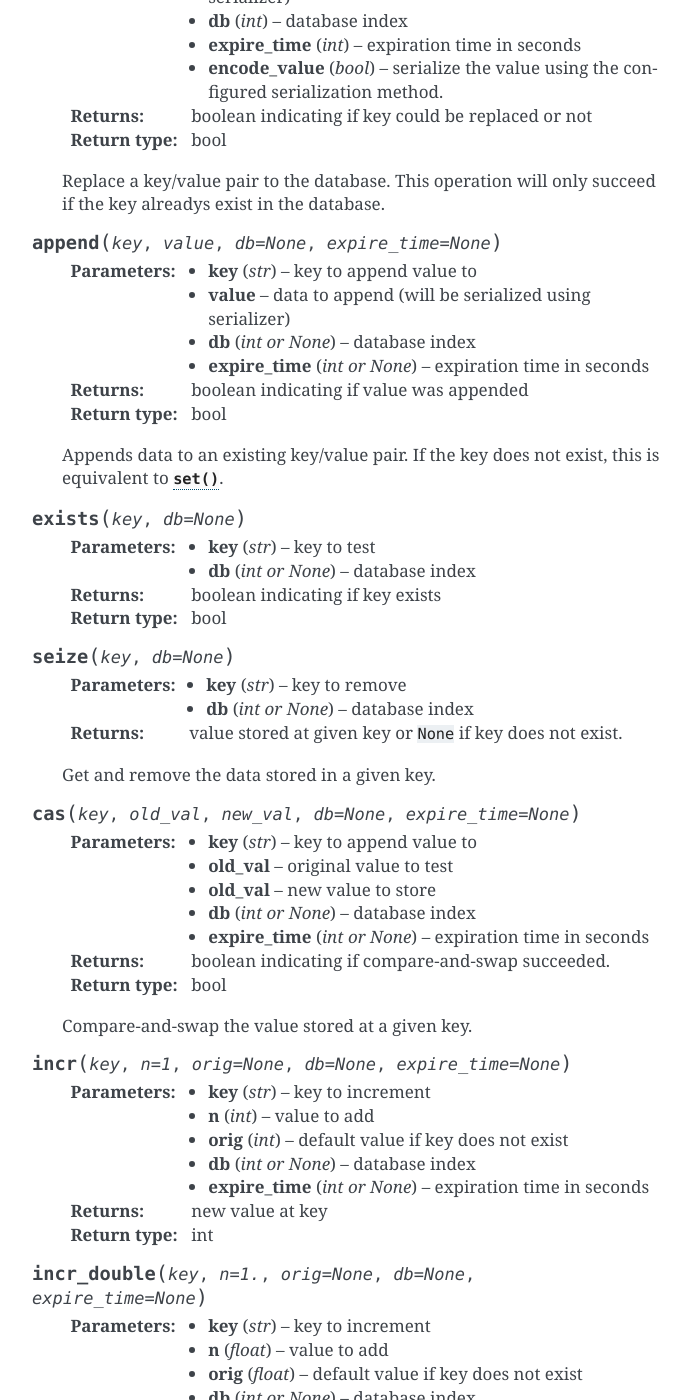
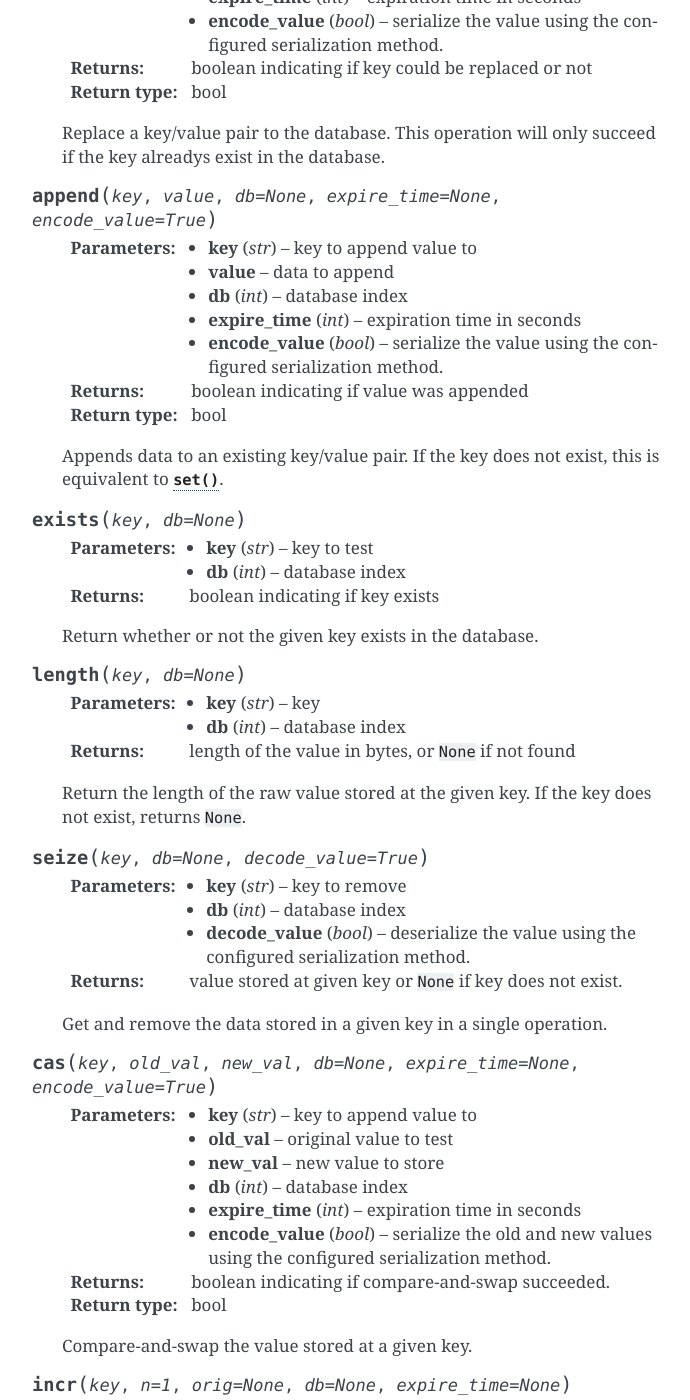
Before and after one commit to coleifer/kt, a Sphinx documentation site: the page built from docs/api.rst, in a window 1280 px wide and 1400 px high, scrolled down 6219 px. Shown: the whole window, without its empty margins (418-1108 px from the left). Built offline with Sphinx 7.4.7, drawn with Linux system fonts in a browser that asks for light colours; some of the changed text lies outside the part shown.

Commit message:
Fix length(), add more docs.

```diff
--- a/docs/api.rst
+++ b/docs/api.rst
@@ -276,7 +276,7 @@ Kyoto Tycoon client
     .. py:method:: add(key, value, db=None, expire_time=None, encode_value=True)
 
         :param str key: key to add
-        :param value: value to store (will be serialized using serializer)
+        :param value: value to store
         :param int db: database index
         :param int expire_time: expiration time in seconds
         :param bool encode_value: serialize the value using the configured
@@ -290,7 +290,7 @@ Kyoto Tycoon client
     .. py:method:: replace(key, value, db=None, expire_time=None, encode_value=True)
 
         :param str key: key to replace
-        :param value: value to store (will be serialized using serializer)
+        :param value: value to store
         :param int db: database index
         :param int expire_time: expiration time in seconds
         :param bool encode_value: serialize the value using the configured
@@ -301,14 +301,14 @@ Kyoto Tycoon client
         Replace a key/value pair to the database. This operation will only
         succeed if the key alreadys exist in the database.
 
-    .. py:method:: append(key, value, db=None, expire_time=None)
+    .. py:method:: append(key, value, db=None, expire_time=None, encode_value=True)
 
         :param str key: key to append value to
-        :param value: data to append (will be serialized using serializer)
-        :param db: database index
-        :type db: int or None
-        :param expire_time: expiration time in seconds
-        :type expire_time: int or None
+        :param value: data to append
+        :param int db: database index
+        :param int expire_time: expiration time in seconds
+        :param bool encode_value: serialize the value using the configured
+            serialization method.
         :return: boolean indicating if value was appended
         :rtype: bool
 
@@ -318,29 +318,39 @@ Kyoto Tycoon client
     .. py:method:: exists(key, db=None)
 
         :param str key: key to test
-        :param db: database index
-        :type db: int or None
+        :param int db: database index
         :return: boolean indicating if key exists
-        :rtype: bool
 
-    .. py:method:: seize(key, db=None)
+        Return whether or not the given key exists in the database.
+
+    .. py:method:: length(key, db=None)
+
+        :param str key: key
+        :param int db: database index
+        :return: length of the value in bytes, or ``None`` if not found
+
+        Return the length of the raw value stored at the given key. If the key
+        does not exist, returns ``None``.
+
+    .. py:method:: seize(key, db=None, decode_value=True)
 
         :param str key: key to remove
-        :param db: database index
-        :type db: int or None
+        :param int db: database index
+        :param bool decode_value: deserialize the value using the configured
+            serialization method.
         :return: value stored at given key or ``None`` if key does not exist.
 
-        Get and remove the data stored in a given key.
+        Get and remove the data stored in a given key in a single operation.
 
-    .. py:method:: cas(key, old_val, new_val, db=None, expire_time=None)
+    .. py:method:: cas(key, old_val, new_val, db=None, expire_time=None, encode_value=True)
 
         :param str key: key to append value to
         :param old_val: original value to test
-        :param old_val: new value to store
-        :param db: database index
-        :type db: int or None
-        :param expire_time: expiration time in seconds
-        :type expire_time: int or None
+        :param new_val: new value to store
+        :param int db: database index
+        :param int expire_time: expiration time in seconds
+        :param bool encode_value: serialize the old and new values using the
+            configured serialization method.
         :return: boolean indicating if compare-and-swap succeeded.
         :rtype: bool
 
@@ -351,24 +361,24 @@ Kyoto Tycoon client
         :param str key: key to increment
         :param int n: value to add
         :param int orig: default value if key does not exist
-        :param db: database index
-        :type db: int or None
-        :param expire_time: expiration time in seconds
-        :type expire_time: int or None
+        :param int db: database index
+        :param int expire_time: expiration time in seconds
         :return: new value at key
         :rtype: int
+
+        Increment the value stored in the given key.
 
     .. py:method:: incr_double(key, n=1., orig=None, db=None, expire_time=None)
 
         :param str key: key to increment
         :param float n: value to add
         :param float orig: default value if key does not exist
-        :param db: database index
-        :type db: int or None
-        :param expire_time: expiration time in seconds
-        :type expire_time: int or None
+        :param int db: database index
+        :param int expire_time: expiration time in seconds
         :return: new value at key
         :rtype: float
+
+        Increment the floating-point value stored in the given key.
 
     .. py:method:: __getitem__(key_or_keydb)
 
--- a/tests.py
+++ b/tests.py
@@ -95,9 +95,13 @@ class KyotoTycoonTests(object):
         self.assertEqual(self.db.remove('k1'), 0)
 
         self.db['k1'] = 'v1'
+        self.assertTrue(self.db.exists('k1'))
+        self.assertEqual(self.db.length('k1'), 2)
         self.assertEqual(self.db.remove_bulk(['k1', 'k3', 'kx']), 2)
         self.assertEqual(self.db.remove_bulk([]), 0)
         self.assertEqual(self.db.remove_bulk(['k2']), 1)
+        self.assertFalse(self.db.exists('k1'))
+        self.assertTrue(self.db.length('k1') is None)
 
         self.db.append('key', 'abc')
         self.db.append('key', 'def')
@@ -861,6 +865,7 @@ class TestKyotoTycoonMultiDatabase(BaseTestCase):
 
         for k in (k0, k1):
             self.assertTrue(k.exists('k3'))
+            self.assertEqual(k.length('k3'), 5)
             self.assertEqual(k.remove('k3'), 1)
             self.assertFalse(k.exists('k3'))
 
```
Also changed, not shown: 1 other file.
